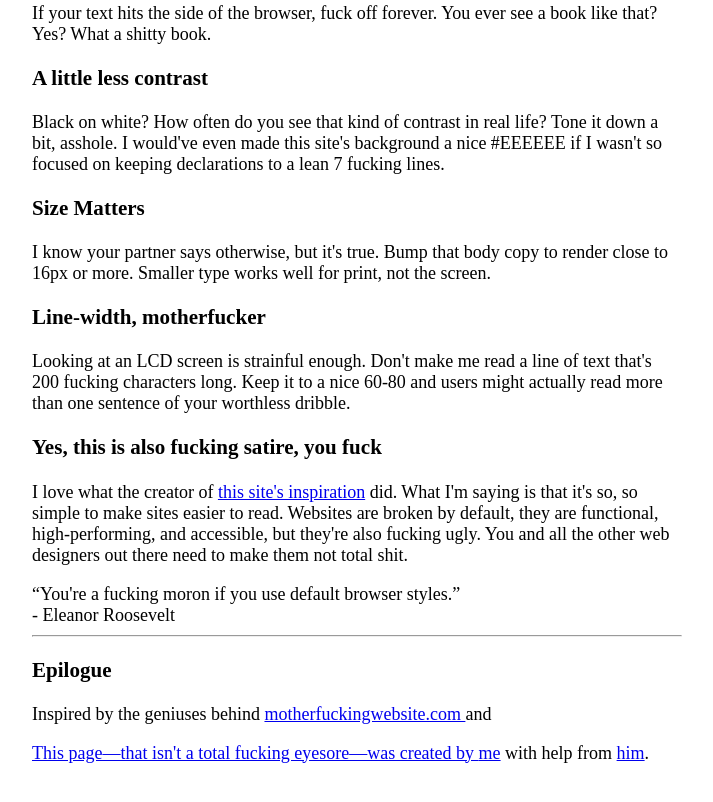
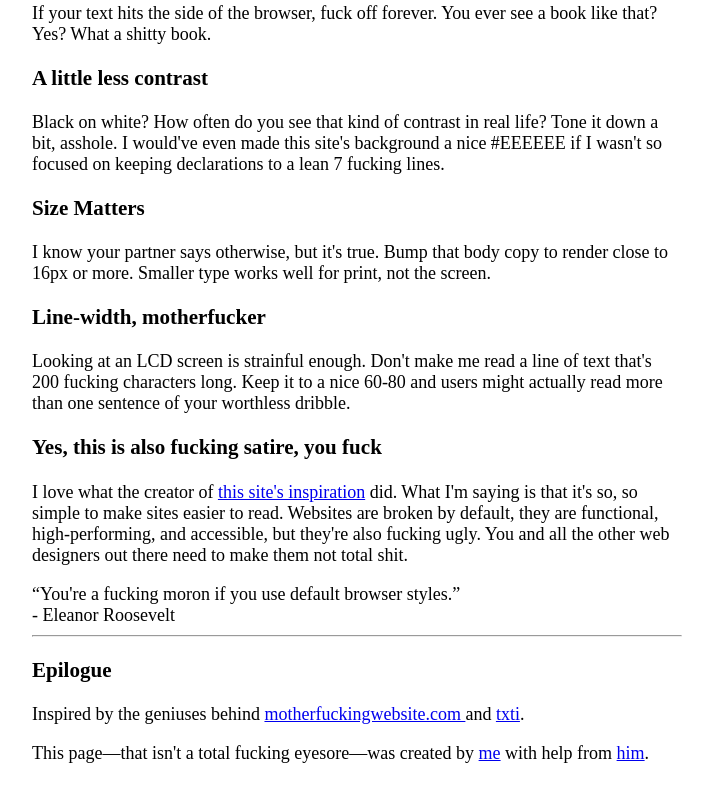
Before and after one commit to anhhao26/anhhao2603.github.io, a plain HTML site: page index2.html in a window 1280 px wide. Shown: the part 699-1501 px from the top of the page, without its empty margins (283-996 px from the left). Drawn offline with Linux system fonts and the light colour scheme.

Commit message:
baitapbuoi1

```diff
--- a/index2.html
+++ b/index2.html
@@ -49,7 +49,7 @@
                     <dt>- Eleanor Roosevelt</dt>
                     <hr>
                     <h3>Epilogue</h3>
-                    <p>Inspired by the geniuses behind <a href="index.html"> motherfuckingwebsite.com </a> and <a href="https://txti.es/"> </p>
+                    <p>Inspired by the geniuses behind <a href="index.html"> motherfuckingwebsite.com </a> and <a href="https://txti.es/">txti</a>. </p>
                     <p>This page—that isn't a total fucking eyesore—was created by <a href="https://x.com/drew_mc">me</a> with help from <a href="https://x.com/gabehammersmith">him</a>.</p>
 
 
```
